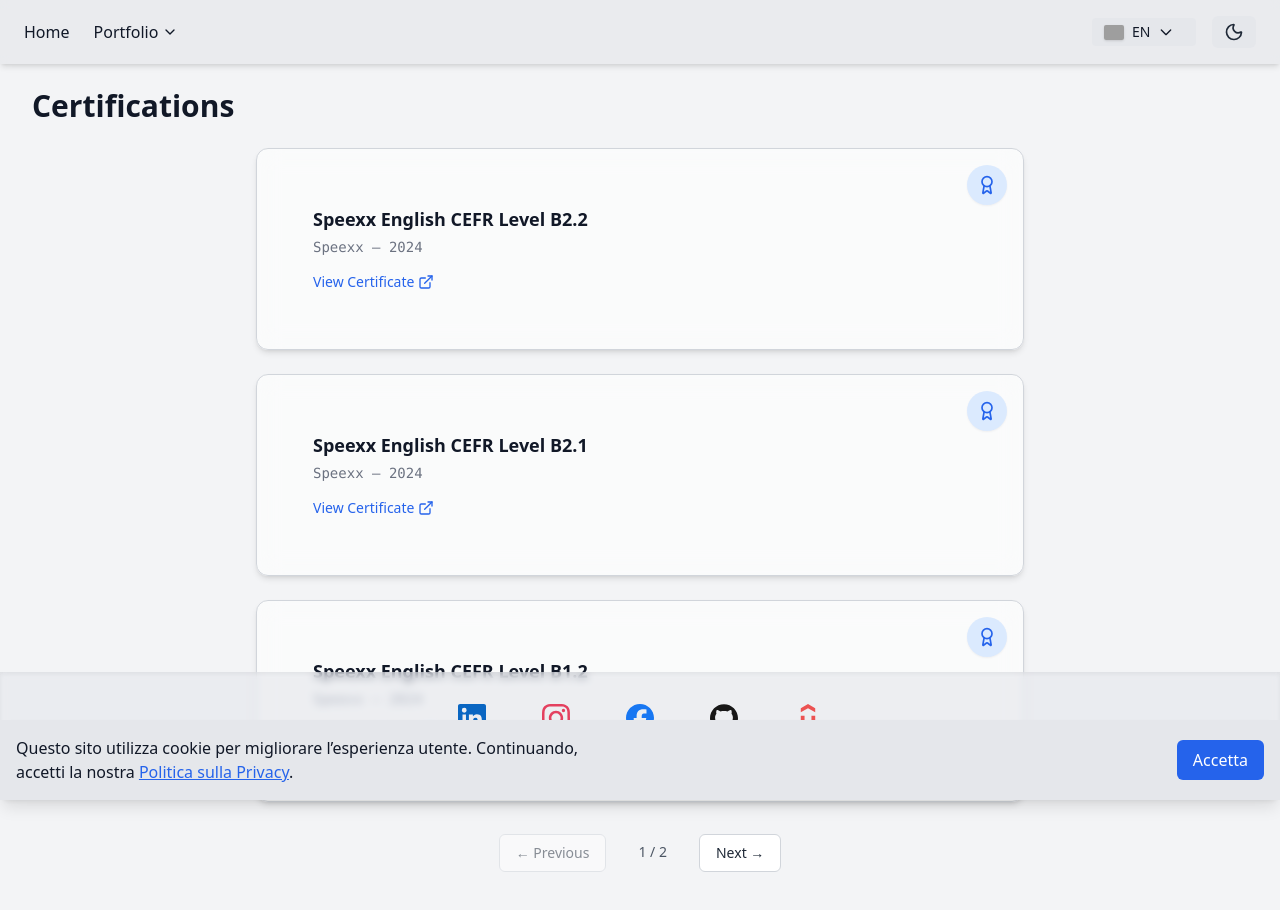
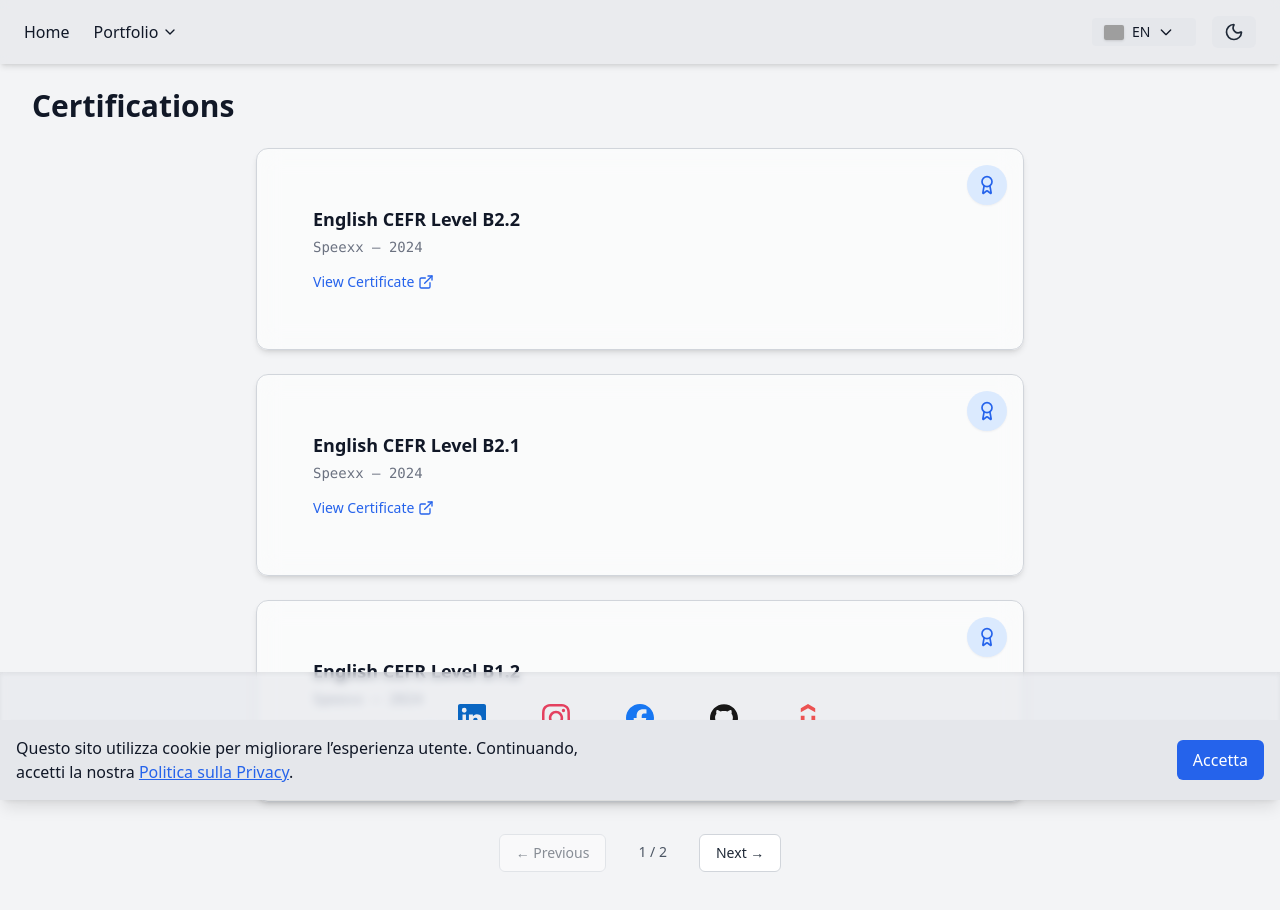
Before and after one commit to DanieleMasone/ingdanielemasone, a React (Create React App) app: page /#/certifications in a window 1280 px wide. Shown: the top 910 px of the page. Built offline with nearby package versions, Linux system fonts and the light colour scheme; grey boxes are pictures that could not be loaded.

Commit message:
chore: Certifications

```diff
--- a/src/pages/Certifications.jsx
+++ b/src/pages/Certifications.jsx
@@ -30,37 +30,37 @@ export default function Certifications() {
 
     const certifications = [
         {
-            nameKey: "Speexx English CEFR Level B2.2",
+            nameKey: "English CEFR Level B2.2",
             issuer: "Speexx",
             date: "2024",
             link: "https://portal.speexx.com/certificate/ZTAxY2Y5ZTktNGRjMi00Yzc0LWFjYmQtZjAzOTIyZDNmZjdmOjo4Mg=="
         },
         {
-            nameKey: "Speexx English CEFR Level B2.1",
+            nameKey: "English CEFR Level B2.1",
             issuer: "Speexx",
             date: "2024",
             link: "https://portal.speexx.com/certificate/ZTAxY2Y5ZTktNGRjMi00Yzc0LWFjYmQtZjAzOTIyZDNmZjdmOjo4MQ=="
         },
         {
-            nameKey: "Speexx English CEFR Level B1.2",
+            nameKey: "English CEFR Level B1.2",
             issuer: "Speexx",
             date: "2024",
             link: "https://portal.speexx.com/certificate/ZTAxY2Y5ZTktNGRjMi00Yzc0LWFjYmQtZjAzOTIyZDNmZjdmOjo4MA=="
         },
         {
-            nameKey: "Speexx English CEFR Level B1.1",
+            nameKey: "English CEFR Level B1.1",
             issuer: "Speexx",
             date: "2023",
             link: "https://portal.speexx.com/certificate/ZTAxY2Y5ZTktNGRjMi00Yzc0LWFjYmQtZjAzOTIyZDNmZjdmOjo3OQ=="
         },
         {
-            nameKey: "Codemotion Milan 2023",
+            nameKey: "Codemotion Milan",
             issuer: "Codemotion",
             date: "2023",
             link: "https://credsverse.com/credentials/070cb7c9-c2c8-4bf5-b27b-df66298f9561",
         },
         {
-            nameKey: "Codemotion Workshop Fest 2023",
+            nameKey: "Codemotion Workshop Fest",
             issuer: "Codemotion",
             date: "2023",
             link: "https://credsverse.com/credentials/98c00e0e-8cb8-41d1-96b0-515b1b2842ef",
```
Also changed, not shown: 2 other files (tests, documents, lock files or other folders).
